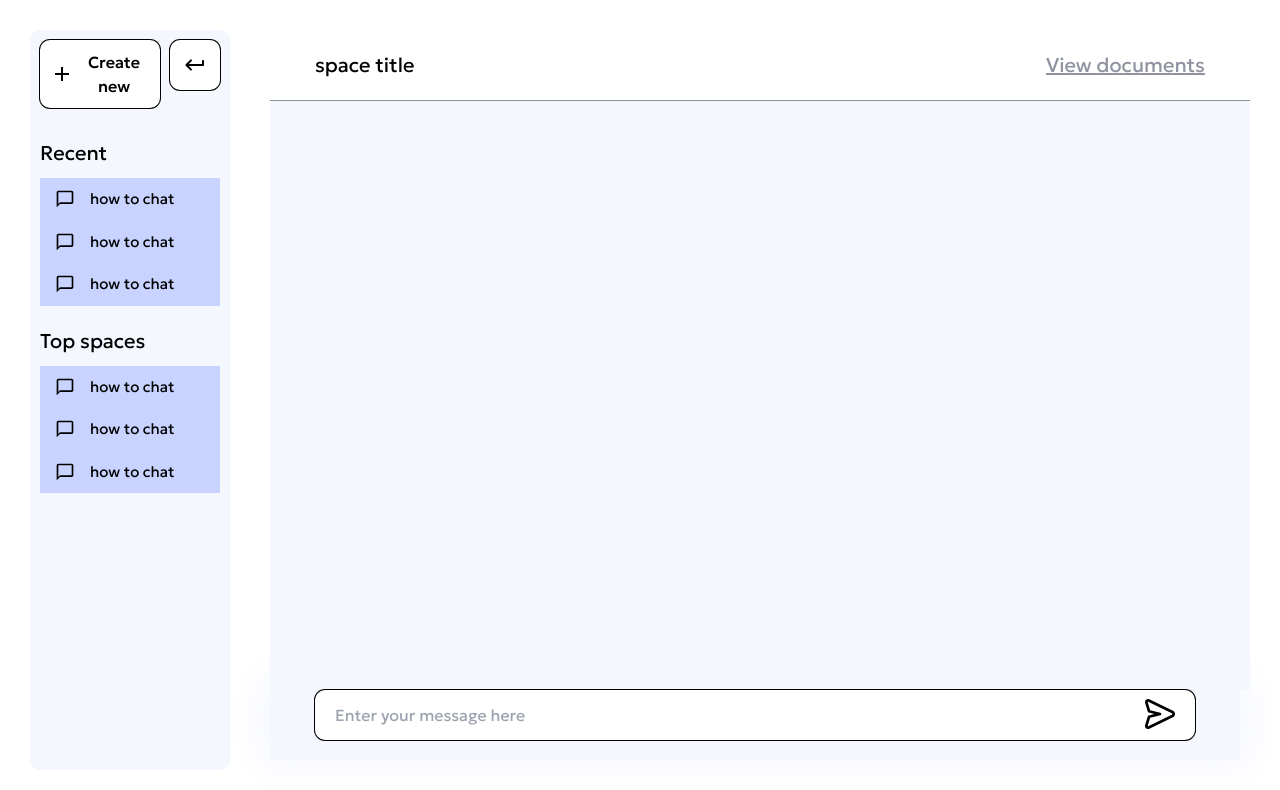
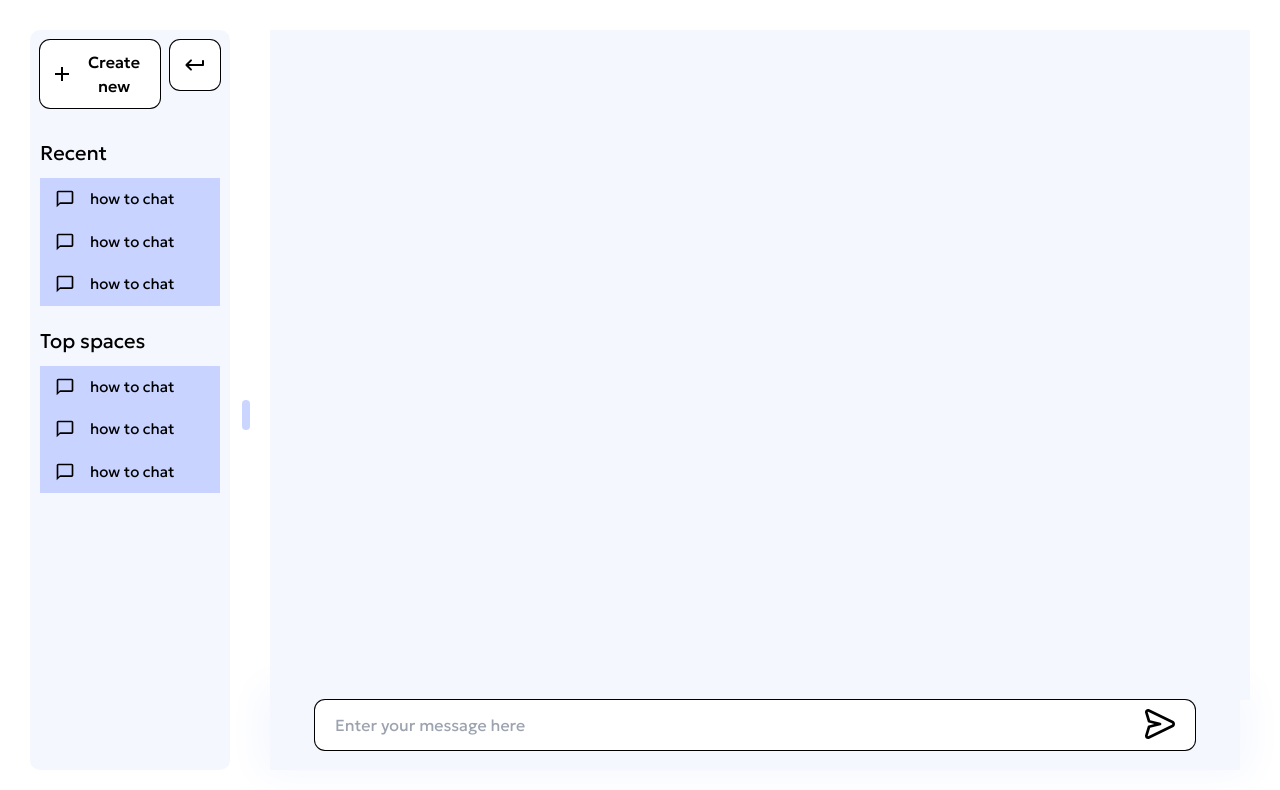
Before and after one commit to Sam05hitha/BetterAsk, a Next.js app: page /space/new_chat_model in a window 1280 px wide. Shown: the top 790 px of the page. Built offline with nearby package versions, Linux system fonts and the light colour scheme.

Commit message:
update/sidebar collapsable

```diff
--- a/app/_components/Tooltip/Tooltip.tsx
+++ b/app/_components/Tooltip/Tooltip.tsx
@@ -15,7 +15,7 @@ export default function Tooltip({ text, show }: ITooltip) {
         show ? style.tooltip_visible : ""
       }`}
     >
-      <div className="relative">
+      <div className="relative z-50">
         <div className={` bg-text ${style.tooltip_floating}`}>{text}</div>
       </div>
     </div>
--- a/app/_components/Tooltip/tooltip.module.scss
+++ b/app/_components/Tooltip/tooltip.module.scss
@@ -5,7 +5,7 @@
   width: 100%;
   height: 100%;
   text-transform: capitalize;
-  font-size: 14px;
+  font-size: 12px;
   position: absolute;
   top: 0;
   border-radius: 10px;
@@ -19,12 +19,12 @@
 %tooltip {
   position: absolute;
   top: 50%;
+  transform: translateY(-50%);
   padding: 3px 8px;
   border-radius: 5px;
-  transform: translateY(-50%);
   left: 130%;
+  width: max-content;
   z-index: 100;
-  width: max-content;
 }
 
 .tooltip_floating {
--- a/app/space/_components/(components)/ChatAction.tsx
+++ b/app/space/_components/(components)/ChatAction.tsx
@@ -1,13 +1,21 @@
 "use client";
 
-import React from "react";
+import React, { useState } from "react";
 import style from "../_styles/chatAction.module.scss";
 import { Recent, TopSpaces } from "..";
 import { useRouter } from "next/navigation";
 import { ActionButtons } from "@/app/_components";
+import Tooltip from "@/app/_components/Tooltip/Tooltip";
+import useTooltip from "@/app/_hooks/useTooltip";
 
 export default function ChatAction() {
   const router = useRouter();
+  const [showCollapseButton, onshow, onHide] = useTooltip();
+  const [collapse, setCollapse] = useState<boolean>(false);
+
+  function onCollapseClick() {
+    setCollapse((prev) => !prev);
+  }
 
   function handleGoBack() {
     router.back();
@@ -19,8 +27,11 @@ export default function ChatAction() {
   }
 
   return (
+    <>
       <div
-      className={`${style.chatAction_container} ${style.no_navbar} bg-secondary-100`}
+        className={`${style.chatAction_container} ${
+          style.no_navbar
+        } bg-secondary-100 ${collapse ? style.collapsed_sidebar : ""}`}
       >
         <ActionButtons
           spaces
@@ -30,6 +41,15 @@ export default function ChatAction() {
         />
         <Recent />
         <TopSpaces />
+        <button
+          onClick={onCollapseClick}
+          onMouseOver={onshow}
+          onMouseOut={onHide}
+          className={style.collapse_sidebar}
+        >
+          <Tooltip show={showCollapseButton} text="hide sidebar" />
+        </button>
       </div>
+    </>
   );
 }
--- a/app/space/_components/_styles/chatAction.module.scss
+++ b/app/space/_components/_styles/chatAction.module.scss
@@ -3,10 +3,30 @@
   width: 20%;
   height: calc(100vh - 140px);
   max-height: calc(100vh - 140px);
+  position: relative;
   border-radius: 10px;
-  position: -webkit-sticky;
-  position: sticky;
-  top: 30px;
+  transition: opacity 0.3 ease-out;
+
+  & * :not(.collapse_sidebar) {
+    opacity: 1;
+  }
+}
+
+.collapse_sidebar {
+  position: absolute;
+  top: 50%;
+  // transform: translateY(-50%);
+  right: -20px;
+  border-radius: 10px;
+  width: 8px;
+  height: 30px;
+  background-color: #c5d2ffeb;
+
+  &:hover {
+    animation: breadDrop 0.3s ease-in-out;
+    z-index: 100;
+    display: block;
+  }
 }
 
 .no_navbar {
@@ -14,7 +34,35 @@
   max-height: calc(100vh - 60px);
 }
 
+.collapsed_sidebar {
+  width: 0;
+  padding: 0;
+
+  & * :not(.collapse_sidebar) {
+    opacity: 0;
+    display: none;
+  }
+}
+
 .chatAction_recent {
   margin-top: 20px;
   margin-bottom: 10px;
 }
+
+@keyframes breadDrop {
+  0% {
+    transform: scale(1);
+  }
+  20% {
+    transform: scale(1.5);
+  }
+  40% {
+    transform: scale(0.7);
+  }
+  60% {
+    transform: scale(1.2);
+  }
+  100% {
+    transform: scale(1);
+  }
+}
--- a/app/space/new_chat_model/page.tsx
+++ b/app/space/new_chat_model/page.tsx
@@ -18,17 +18,17 @@ export default function page({ params }: { params: { spaceId: string } }) {
   }
 
   return (
-    <div className={style.space_page_outer_container}>
-      <SpaceHeading title="space title" link="/" />
-      <section
-        className={`${style.space_page_container} bg-secondary-100 font-geo`}
+    <div
+      className={`${style.space_page_outer_container} ${style.no_navbar} bg-secondary-100`}
     >
+      {/* <SpaceHeading title="Human Resources" link="/" /> */}
       <ChatContainer data={data} />
-      </section>
+      <div className="relative">
         <ChatInput
           handleOnChange={handleOnChange}
           handleOnSubmit={handleOnSubmit}
         />
       </div>
+    </div>
   );
 }
```
Lines whose indentation alone changed are shown as unchanged.
